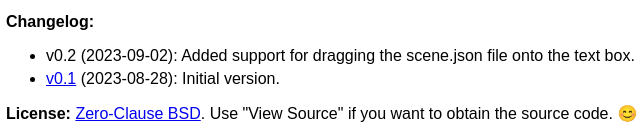
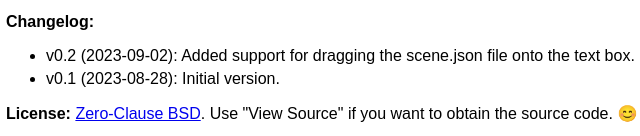
Before and after one commit to WL-Mechanics/tools, a plain HTML site: page swap/index.html in a window 1280 px wide. Shown: the part 921-1057 px from the top of the page, 2-642 px from the left. Drawn offline with Linux system fonts and the light colour scheme.

Commit message:
Remove old link in SwapCharacters UI

```diff
--- a/swap/index.html
+++ b/swap/index.html
@@ -74,7 +74,7 @@
     <strong>Changelog:</strong>
     <ul>
       <li>v0.2 (2023-09-02): Added support for dragging the scene.json file onto the text box.</li>
-      <li><a href="v01/">v0.1</a> (2023-08-28): Initial version.</li>
+      <li>v0.1 (2023-08-28): Initial version.</li>
     </ul>
   </p>
   <p><strong>License:</strong> <a target="_blank" href="https://opensource.org/license/0bsd/">Zero-Clause BSD</a>. Use "View Source" if you want to obtain the source code. 😊</p>
```
